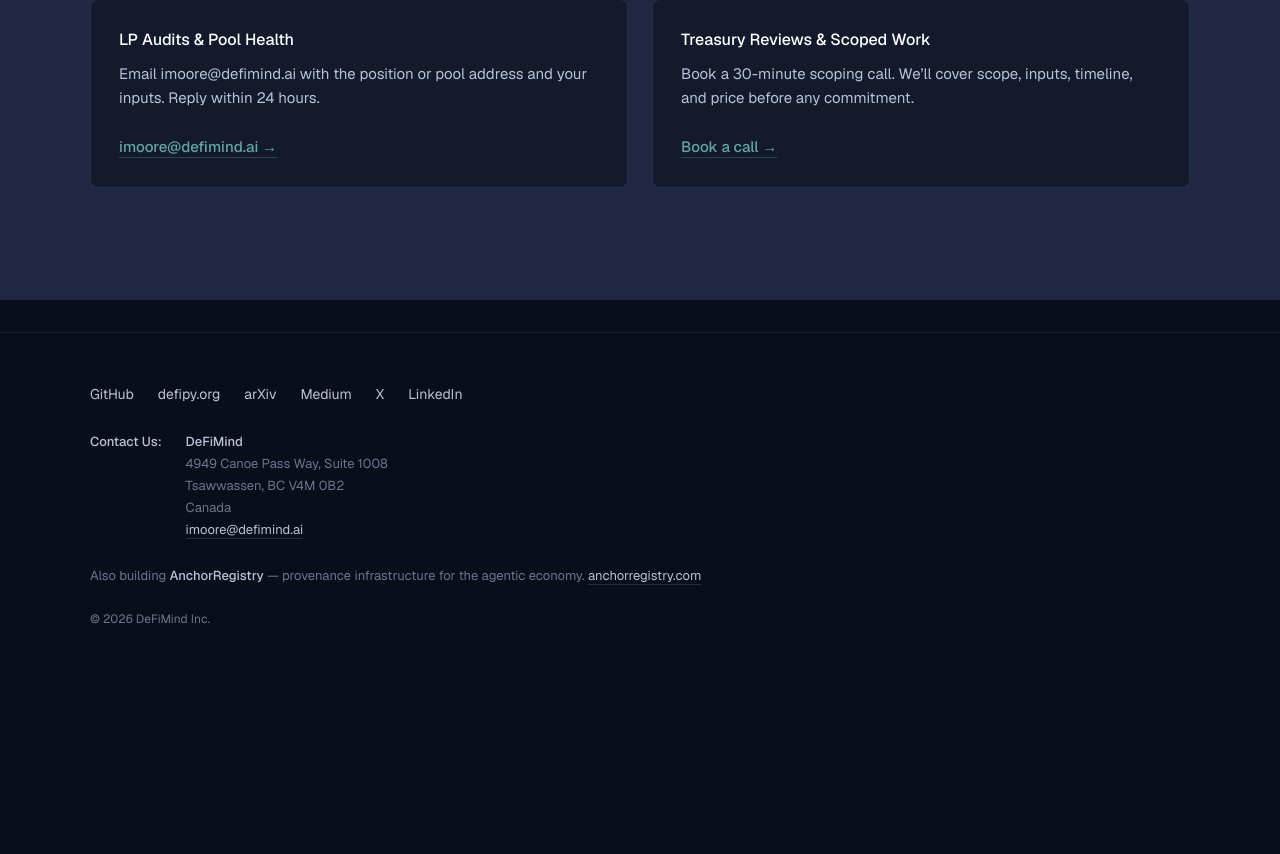
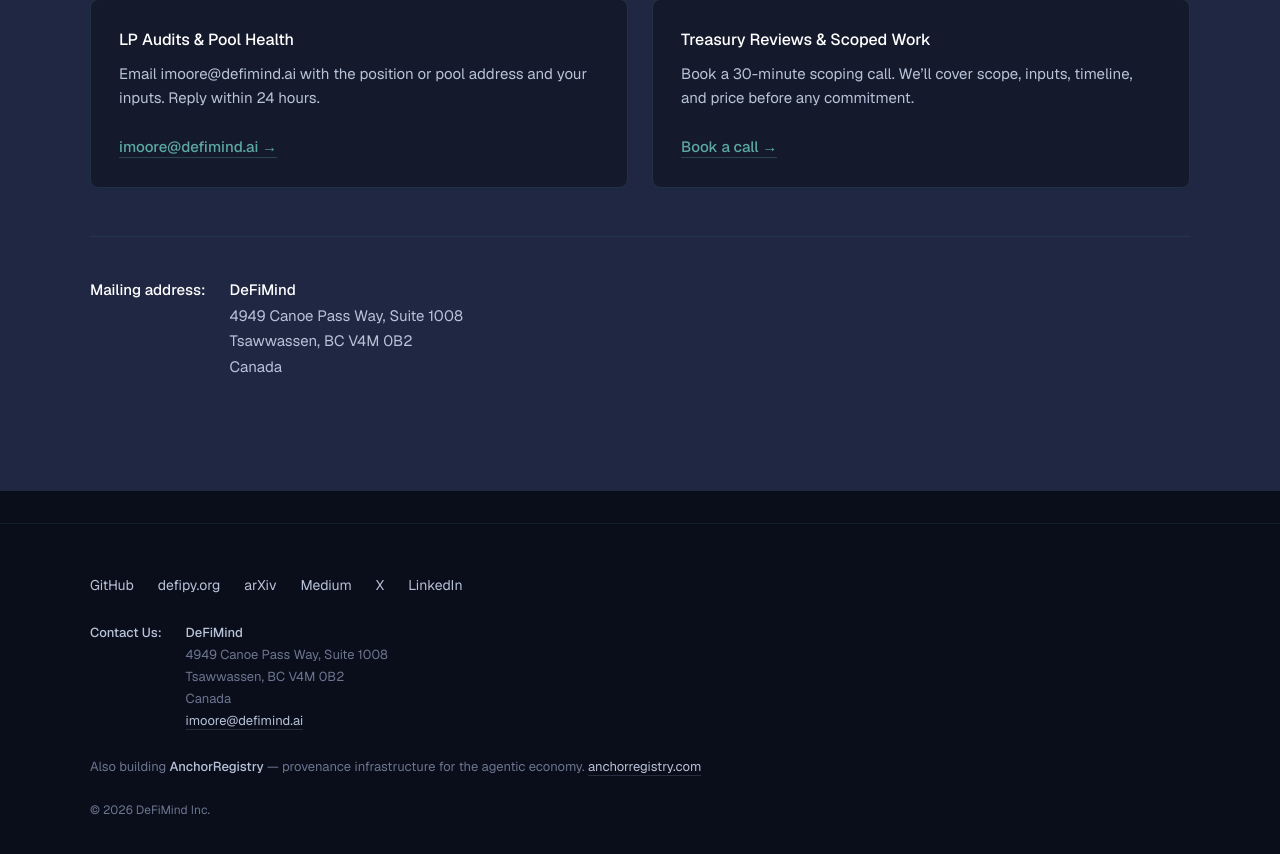
Before and after one commit to defimind-ai/defimind-ui, a Next.js app: page / in a window 1280 px wide. Shown: the part 5927-6781 px from the top of the page. Before the commit the page ends 6594 px from the top, so only its background shows below. Built offline with nearby package versions, Linux system fonts and the light colour scheme.

Commit message:
Contact section: add canonical mailing address block below action cards

```diff
--- a/src/components/Contact.tsx
+++ b/src/components/Contact.tsx
@@ -49,6 +49,46 @@
             </a>
           </div>
         </div>
+
+        {/*
+          Mailing address — secondary contact register. The two action cards
+          above are the PRIMARY contact paths (email + Calendly); this block
+          is the postal channel and the canonical-address surface.
+
+          Visually lighter than the cards by design — smaller heading
+          weight, no card chrome, separated by a horizontal rule that splits
+          the section into primary actions / secondary postal.
+
+          The same address also lives in the site Footer (every page) and is
+          asserted as structured data in the root layout's JSON-LD
+          Organization → PostalAddress. Three reinforcing surfaces:
+            1. Footer  — present on every page, every visit
+            2. Contact — present here on the homepage where humans look
+            3. JSON-LD — structured data signal for search and AI
+
+          "DeFiMind" is the FIRST LINE of the <address> block — required by
+          the virtual mail service (return-to-sender if the recipient name
+          is missing). The label "Mailing address:" is the parsable adjacent
+          context that helps crawlers recognize what this address represents.
+        */}
+        <div className="mt-12 border-t border-[rgb(58_106_120/0.2)] pt-10">
+          <div className="flex flex-col items-start gap-2 text-[0.9375rem] leading-[1.7] text-[var(--color-text-secondary)] sm:flex-row sm:gap-6">
+            <div className="shrink-0 font-medium text-[var(--color-text-primary)]">
+              Mailing address:
+            </div>
+            <address className="not-italic">
+              <strong className="font-medium text-[var(--color-text-primary)]">
+                DeFiMind
+              </strong>
+              <br />
+              4949 Canoe Pass Way, Suite 1008
+              <br />
+              Tsawwassen, BC V4M 0B2
+              <br />
+              Canada
+            </address>
+          </div>
+        </div>
       </div>
     </section>
   );
```
